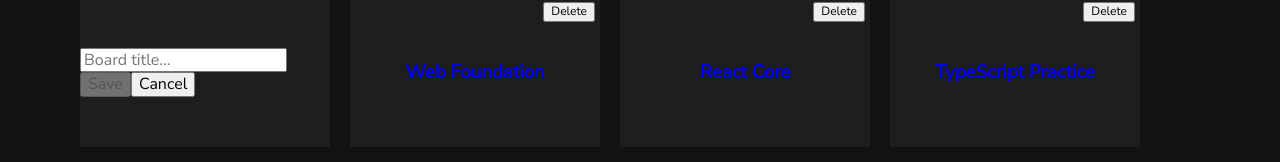
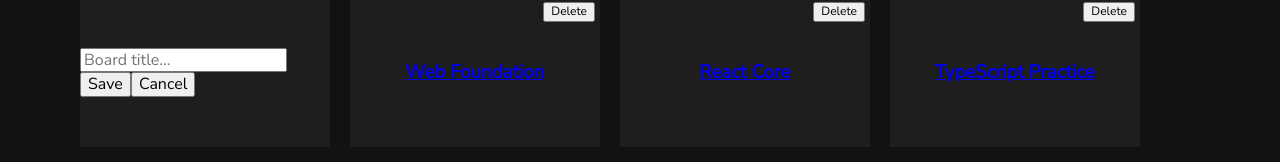
Before and after one commit to mxtrd/taskflow, a React (Vite) app: page /boards in a window 1280 px wide. Both pictures are taken after a click on the button "Create New Board". Shown: the part 323-485 px from the top of the page. Built offline with nearby package versions, Linux system fonts and the light colour scheme.

Commit message:
refactor(board-page/boards-page): delete disabled attribute

```diff
--- a/src/pages/board-page/ui/BoardPage.tsx
+++ b/src/pages/board-page/ui/BoardPage.tsx
@@ -165,9 +165,7 @@ const BoardPage = () => {
                   placeholder='Edit title'
                   required
                 />
-                <button type='submit' disabled={!draftTitle.trim()}>
-                  Save
-                </button>
+                <button type='submit'>Save</button>
                 <button type='button' onClick={cancelEditTitle}>
                   Cancel
                 </button>
@@ -265,9 +263,7 @@ const BoardPage = () => {
                   placeholder='Task title...'
                   required
                 />
-                <button type='submit' disabled={!newTaskTitle.trim()}>
-                  Save
-                </button>
+                <button type='submit'>Save</button>
                 <button type='button' onClick={cancelCreateTask}>
                   Cancel
                 </button>
--- a/src/pages/boards-page/ui/BoardsPage.tsx
+++ b/src/pages/boards-page/ui/BoardsPage.tsx
@@ -1,7 +1,6 @@
 import type { SubmitEventHandler } from 'react'
 import BaseLayout from '@/app/layouts/base-layout'
 import baseStyles from '@/app/styles/base.module.scss'
-// import { mockBoards } from '@/shared/mocks/taskflowData'
 import BoardItem from './board-item/BoardItem'
 import styles from './BoardsPage.module.scss'
 import { useState } from 'react'
@@ -103,9 +102,7 @@ const BoardsPage = () => {
                       placeholder='Board title...'
                       required
                     />
-                    <button type='submit' disabled={!newBoardTitle.trim()}>
-                      Save
-                    </button>
+                    <button type='submit'>Save</button>
                     <button type='button' onClick={cancelCreateBoard}>
                       Cancel
                     </button>
```
